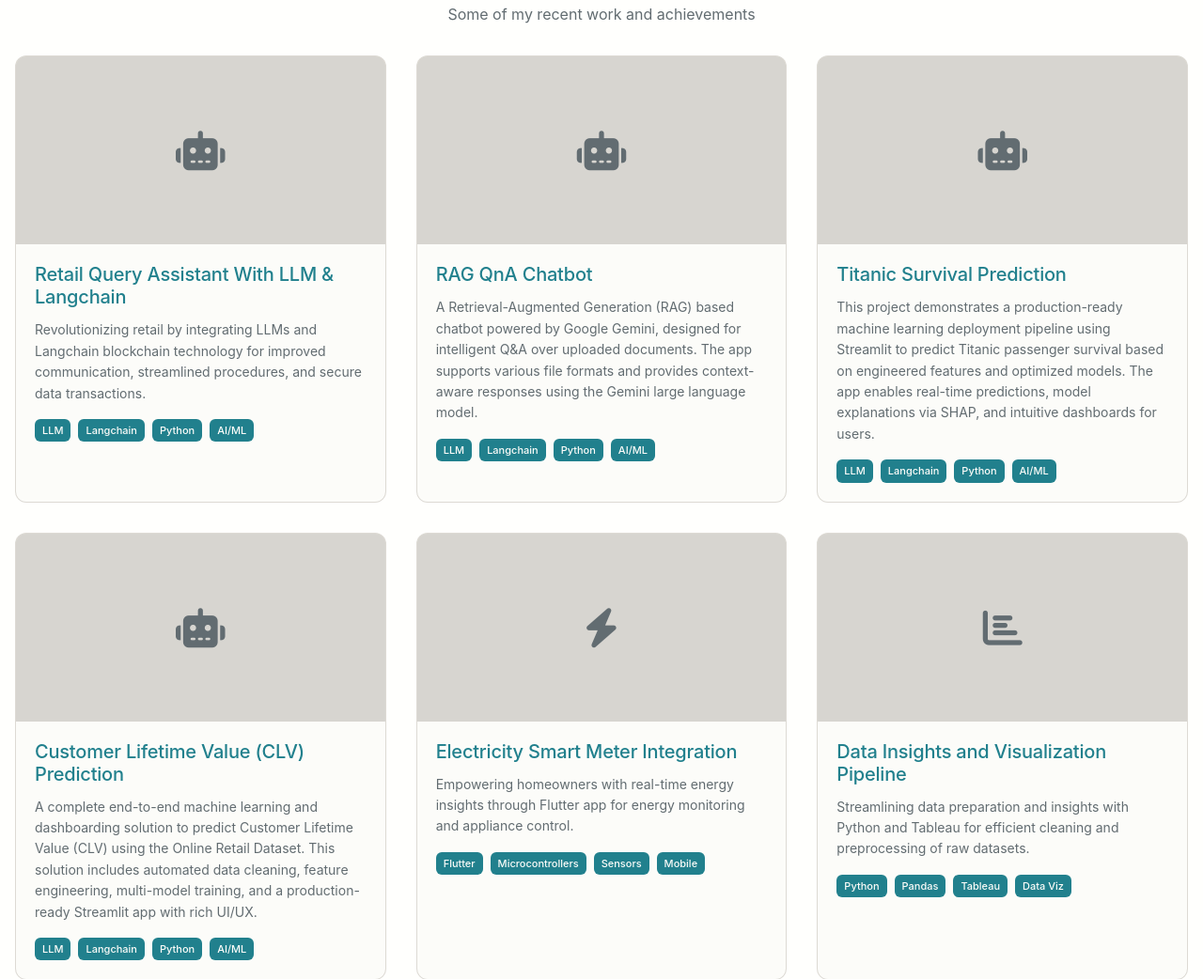
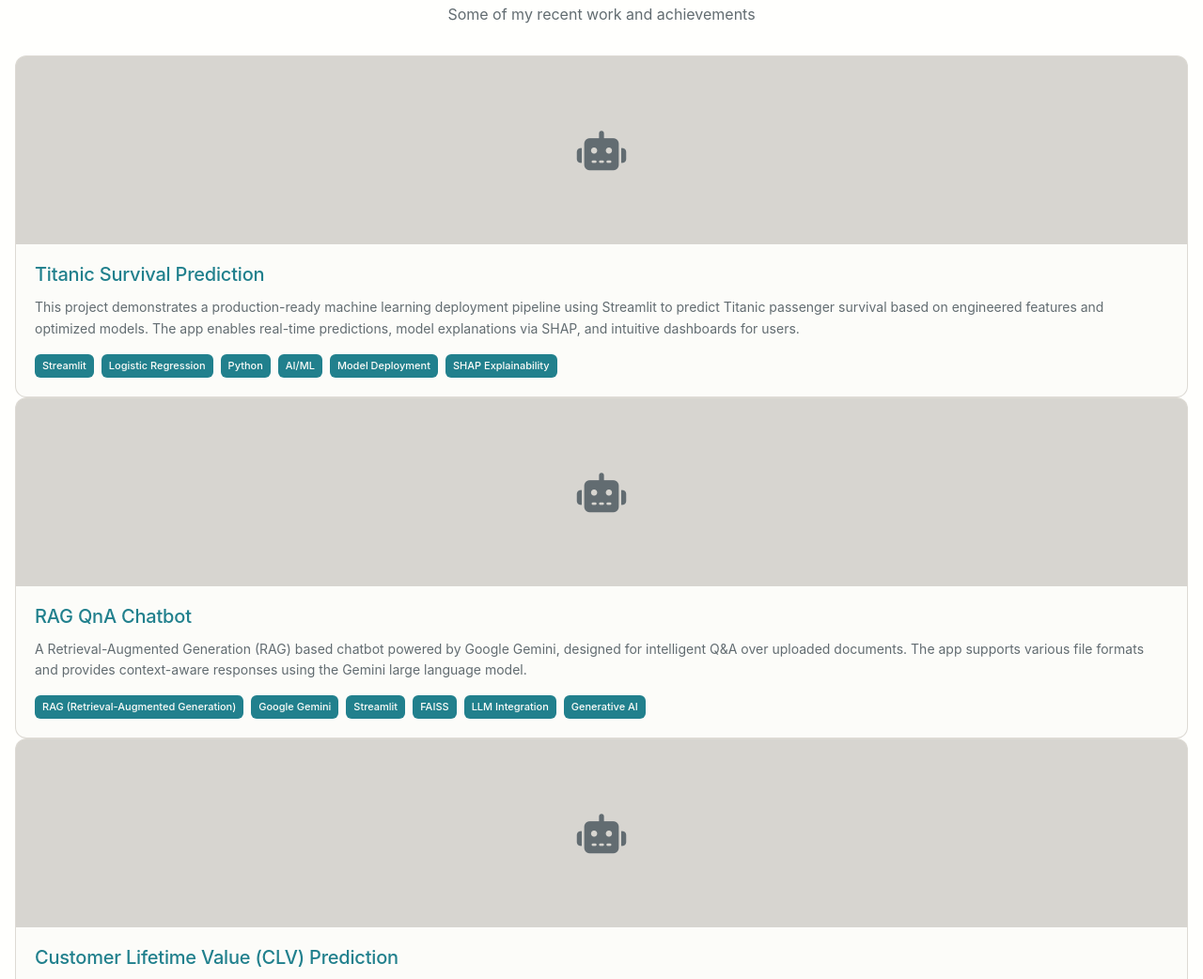
Before and after one commit to ShubhamS168/shubham_portfolio, a plain HTML site: page index.html in a window 1280 px wide. Shown: the part 1758-2800 px from the top of the page at 94% size. Drawn offline with Linux system fonts and the light colour scheme; a web font is replaced by a local one.

Commit message:
updated project section

```diff
--- a/index.html
+++ b/index.html
@@ -103,11 +103,11 @@
                 </div>
                 <div class="about-stats">
                     <div class="stat-item">
-                        <div class="stat-number" data-target="2">0</div>
+                        <div class="stat-number" data-target="1">0</div>
                         <div class="stat-label">Years Experience</div>
                     </div>
                     <div class="stat-item">
-                        <div class="stat-number" data-target="3">0</div>
+                        <div class="stat-number" data-target="4">0</div>
                         <div class="stat-label">Major Projects</div>
                     </div>
                     <div class="stat-item">
@@ -230,7 +230,7 @@
                 <p>Some of my recent work and achievements</p>
             </div>
 
-            <div class="projects-grid">
+
                 <div class="project-card">
                     <div class="project-image">
                         <div class="image-placeholder">
@@ -238,19 +238,21 @@
                         </div>
                         <div class="project-overlay">
                             <div class="project-links">
-                                <a href="#" class="btn btn--sm btn--primary">View Demo</a>
-                                <a href="#" class="btn btn--sm btn--outline">GitHub</a>
+                                <a href="https://titanic-survival-prediction-qbqnfwgafy4h6gg8e7diy9.streamlit.app/" class="btn btn--sm btn--primary">View Demo</a>
+                                <a href="https://github.com/ShubhamS168/titanic-survival-prediction" class="btn btn--sm btn--outline">GitHub</a>
                             </div>
                         </div>
                     </div>
                     <div class="project-info">
-                        <h3>Retail Query Assistant With LLM & Langchain</h3>
-                        <p>Revolutionizing retail by integrating LLMs and Langchain blockchain technology for improved communication, streamlined procedures, and secure data transactions.</p>
+                        <h3>Titanic Survival Prediction</h3>
+                        <p>This project demonstrates a production-ready machine learning deployment pipeline using Streamlit to predict Titanic passenger survival based on engineered features and optimized models. The app enables real-time predictions, model explanations via SHAP, and intuitive dashboards for users.</p>
                         <div class="project-tech">
-                            <span class="tech-tag">LLM</span>
-                            <span class="tech-tag">Langchain</span>
+                            <span class="tech-tag">Streamlit</span>
+                            <span class="tech-tag">Logistic Regression</span>
                             <span class="tech-tag">Python</span>
                             <span class="tech-tag">AI/ML</span>
+                            <span class="tech-tag">Model Deployment</span>
+                            <span class="tech-tag">SHAP Explainability</span>
                         </div>
                     </div>
                 </div>
@@ -271,34 +273,12 @@
                         <h3>RAG QnA Chatbot</h3>
                         <p>A Retrieval-Augmented Generation (RAG) based chatbot powered by Google Gemini, designed for intelligent Q&A over uploaded documents. The app supports various file formats and provides context-aware responses using the Gemini large language model.</p>
                         <div class="project-tech">
-                            <span class="tech-tag">LLM</span>
-                            <span class="tech-tag">Langchain</span>
-                            <span class="tech-tag">Python</span>
-                            <span class="tech-tag">AI/ML</span>
-                        </div>
-                    </div>
-                </div>
-
-                <div class="project-card">
-                    <div class="project-image">
-                        <div class="image-placeholder">
-                            <i class="fas fa-robot"></i>
-                        </div>
-                        <div class="project-overlay">
-                            <div class="project-links">
-                                <a href="https://titanic-survival-prediction-qbqnfwgafy4h6gg8e7diy9.streamlit.app/" class="btn btn--sm btn--primary">View Demo</a>
-                                <a href="https://github.com/ShubhamS168/titanic-survival-prediction" class="btn btn--sm btn--outline">GitHub</a>
-                            </div>
-                        </div>
-                    </div>
-                    <div class="project-info">
-                        <h3>Titanic Survival Prediction</h3>
-                        <p>This project demonstrates a production-ready machine learning deployment pipeline using Streamlit to predict Titanic passenger survival based on engineered features and optimized models. The app enables real-time predictions, model explanations via SHAP, and intuitive dashboards for users.</p>
-                        <div class="project-tech">
-                            <span class="tech-tag">LLM</span>
-                            <span class="tech-tag">Langchain</span>
-                            <span class="tech-tag">Python</span>
-                            <span class="tech-tag">AI/ML</span>
+                            <span class="tech-tag">RAG (Retrieval-Augmented Generation)</span>
+                            <span class="tech-tag">Google Gemini</span>
+                            <span class="tech-tag">Streamlit</span>
+                            <span class="tech-tag">FAISS</span>
+                            <span class="tech-tag">LLM Integration</span>
+                            <span class="tech-tag">Generative AI</span>
                         </div>
                     </div>
                 </div>
@@ -318,6 +298,33 @@
                     <div class="project-info">
                         <h3>Customer Lifetime Value (CLV) Prediction</h3>
                         <p>A complete end-to-end machine learning and dashboarding solution to predict Customer Lifetime Value (CLV) using the Online Retail Dataset. This solution includes automated data cleaning, feature engineering, multi-model training, and a production-ready Streamlit app with rich UI/UX.</p>
+                        <div class="project-tech">
+                            <span class="tech-tag">Customer Lifetime Value</span>
+                            <span class="tech-tag">Regression Models</span>
+                            <span class="tech-tag">Python</span>
+                            <span class="tech-tag">RFM Analysis</span>
+                            <span class="tech-tag">E-commerce Data</span>
+                            <span class="tech-tag">Data Science</span>
+                        </div>
+                    </div>
+                </div>
+
+                <div class="projects-grid">
+                <div class="project-card">
+                    <div class="project-image">
+                        <div class="image-placeholder">
+                            <i class="fas fa-robot"></i>
+                        </div>
+                        <div class="project-overlay">
+                            <div class="project-links">
+                                <a href="#" class="btn btn--sm btn--primary">View Demo</a>
+                                <a href="#" class="btn btn--sm btn--outline">GitHub</a>
+                            </div>
+                        </div>
+                    </div>
+                    <div class="project-info">
+                        <h3>Retail Query Assistant With LLM & Langchain</h3>
+                        <p>Revolutionizing retail by integrating LLMs and Langchain blockchain technology for improved communication, streamlined procedures, and secure data transactions.</p>
                         <div class="project-tech">
                             <span class="tech-tag">LLM</span>
                             <span class="tech-tag">Langchain</span>
```
